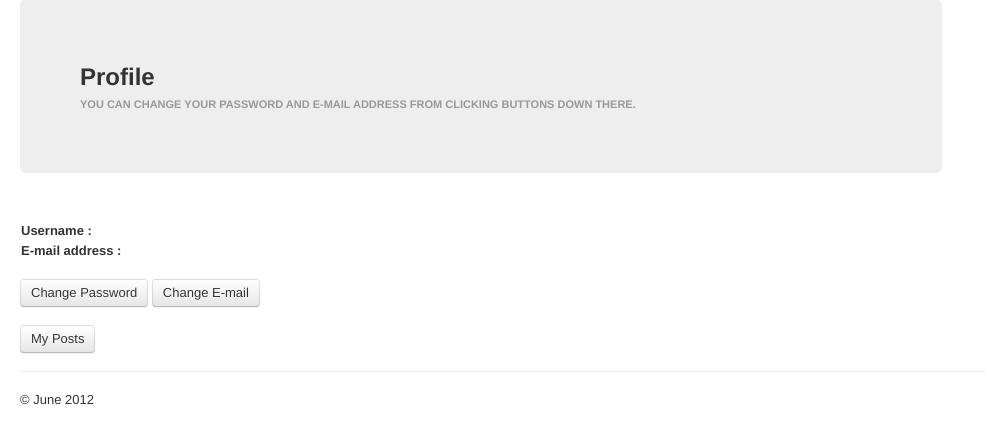
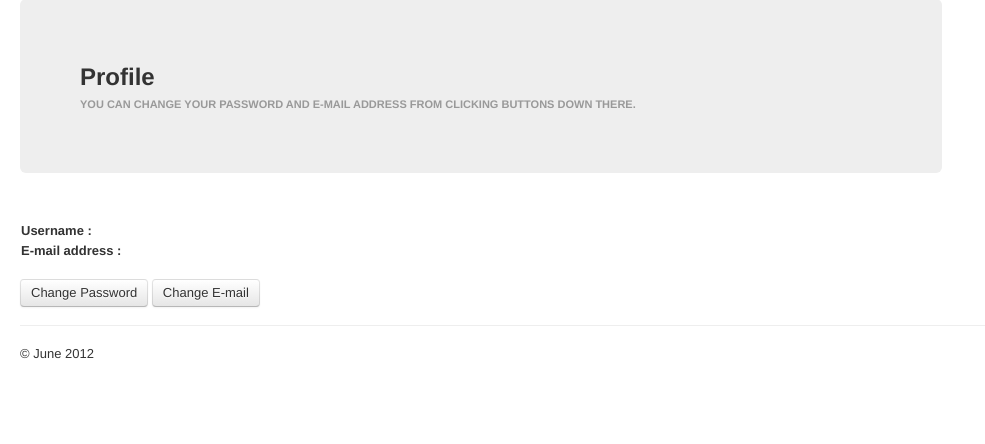
Before and after one commit to grgizem/simple-blog, a Django app: template mysite/templates/profile.html in a window 1280 px wide. Shown: the part 61-505 px from the top of the page, without its empty margins (0-985 px from the left). Run offline with Django 3.2, Linux system fonts and the light colour scheme; the template is opened without the code that fills it, so the values that code supplies are empty; parts of the project's set-up code (start-up, migrations or seed data) failed here and were passed over; some libraries are stand-ins or nearby versions.

Commit message:
my posts removed

```diff
--- a/mysite/templates/profile.html
+++ b/mysite/templates/profile.html
@@ -17,7 +17,4 @@
 	<br>
 		<a href="/accounts/changepass/"><button class="btn">Change Password</button></a>
 		<a href="/accounts/changeemail/"><button class="btn">Change E-mail</button></a>
-	<br>
-	<br>
-		<a href="/accounts/posts/"><button class="btn">My Posts</button></a>
 {% endblock %}
```
